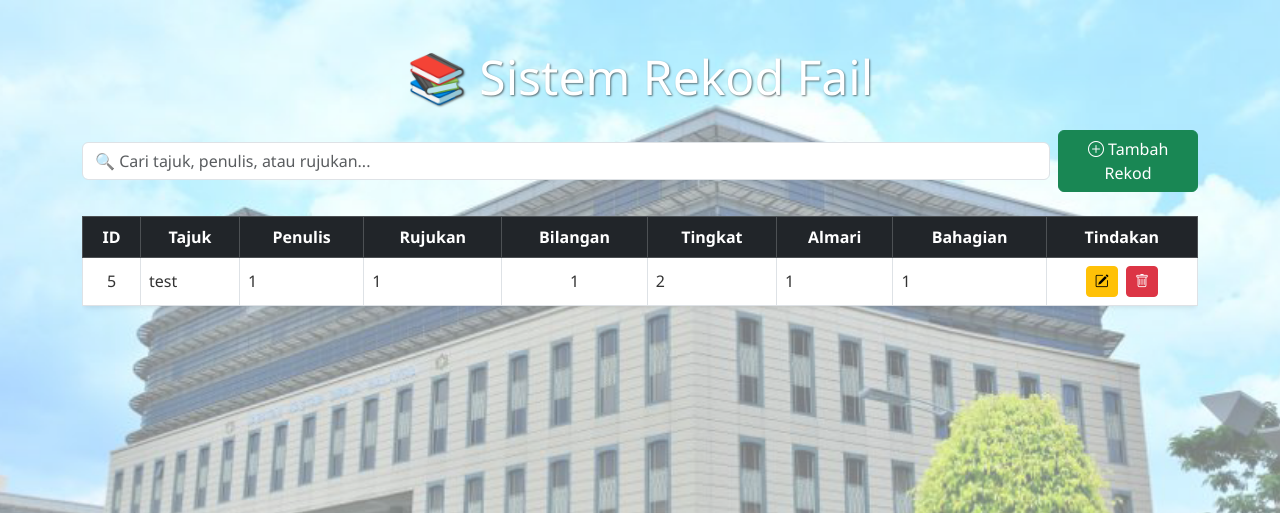
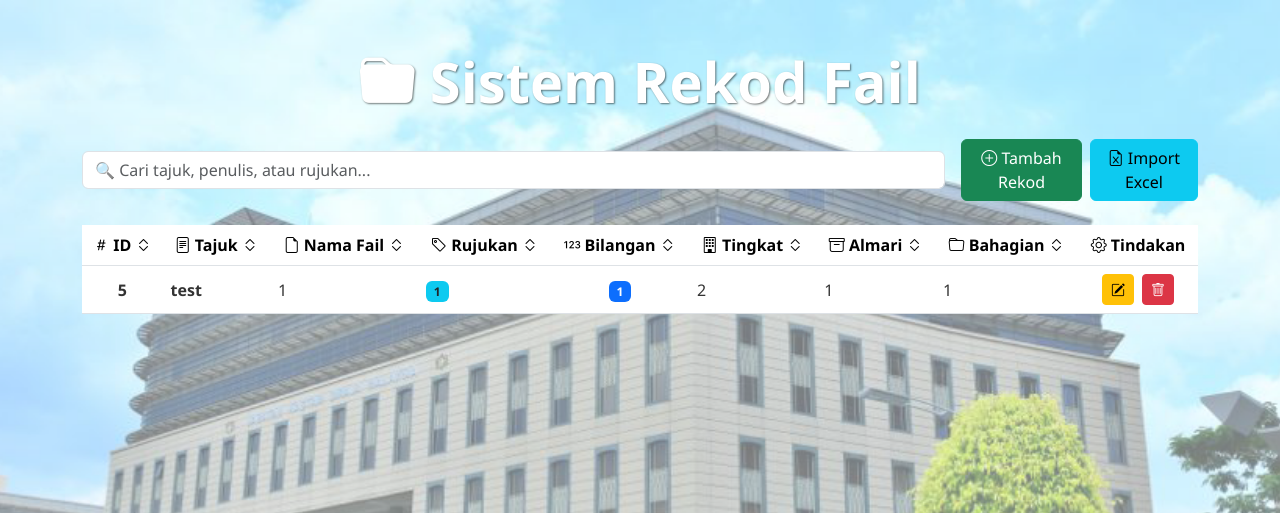
Before and after one commit to waneutron/works, a Flask app: page / in a window 1280 px wide. Shown: the top 513 px of the page. Run offline with Flask 3, Linux system fonts and the light colour scheme; data comes from the database, SQL or seed files in the repository.

Commit message:
Update index.html

```diff
--- a/templates/index.html
+++ b/templates/index.html
@@ -8,102 +8,169 @@
   <!-- Bootstrap CSS -->
   <link href="https://cdn.jsdelivr.net/npm/bootstrap@5.3.2/dist/css/bootstrap.min.css" rel="stylesheet">
 
-  <!-- Bootstrap Icons (optional but makes UI modern) -->
-  <link rel="stylesheet" href="https://cdn.jsdelivr.net/npm/bootstrap-icons@1.10.5/font/bootstrap-icons.css">
+  <!-- Bootstrap Icons -->
+  <link rel="stylesheet" href="https://cdn.jsdelivr.net/npm/bootstrap-icons@1.11.1/font/bootstrap-icons.css">
 
   <!-- Custom CSS -->
   <link rel="stylesheet" href="{{ url_for('static', filename='style.css') }}">
 </head>
 <body>
 <div class="container py-5">
-  <h1 class="mb-4 text-center text-white display-5">📚 Sistem Rekod Fail</h1>
+  <h1 class="mb-4 text-center text-white display-4 fw-bold">
+    <i class="bi bi-folder-fill"></i> Sistem Rekod Fail
+  </h1>
 
   <!-- Search and Add Button -->
-  <div class="d-flex flex-column flex-md-row justify-content-between align-items-center mb-4">
-    <input type="text" id="searchBox" class="form-control mb-2 mb-md-0 me-md-2" placeholder="🔍 Cari tajuk, penulis, atau rujukan..." />
+  <div class="d-flex flex-column flex-md-row justify-content-between align-items-center mb-4 gap-3">
+    <div class="flex-grow-1 w-100">
+      <input type="text" id="searchBox" class="form-control" placeholder="🔍 Cari tajuk, penulis, atau rujukan..." />
+    </div>
+    <div class="d-flex gap-2">
       <a href="/add" class="btn btn-success">
         <i class="bi bi-plus-circle"></i> Tambah Rekod
       </a>
+      <a href="/import" class="btn btn-info">
+        <i class="bi bi-file-earmark-excel"></i> Import Excel
+      </a>
+    </div>
   </div>
 
   <!-- Record Table -->
   <div class="table-responsive">
-    <table class="table table-hover table-bordered align-middle bg-white shadow-sm rounded" id="recordTable">
-      <thead class="table-dark text-center">
+    <table class="table table-hover align-middle" id="recordTable">
+      <thead class="text-center">
         <tr>
-          <th>ID</th>
-          <th>Tajuk</th>
-          <th>Penulis</th>
-          <th>Rujukan</th>
-          <th>Bilangan</th>
-          <th>Tingkat</th>
-          <th>Almari</th>
-          <th>Bahagian</th>
-          <th>Tindakan</th>
+          <th class="sortable" data-column="id"><i class="bi bi-hash"></i> ID <i class="bi bi-chevron-expand sort-icon"></i></th>
+          <th class="sortable" data-column="title"><i class="bi bi-file-text"></i> Tajuk <i class="bi bi-chevron-expand sort-icon"></i></th>
+          <th class="sortable" data-column="author"><i class="bi bi-file-earmark"></i> Nama Fail <i class="bi bi-chevron-expand sort-icon"></i></th>
+          <th class="sortable" data-column="isbn"><i class="bi bi-tag"></i> Rujukan <i class="bi bi-chevron-expand sort-icon"></i></th>
+          <th class="sortable" data-column="quantity"><i class="bi bi-123"></i> Bilangan <i class="bi bi-chevron-expand sort-icon"></i></th>
+          <th class="sortable" data-column="room"><i class="bi bi-building"></i> Tingkat <i class="bi bi-chevron-expand sort-icon"></i></th>
+          <th class="sortable" data-column="shelf"><i class="bi bi-archive"></i> Almari <i class="bi bi-chevron-expand sort-icon"></i></th>
+          <th class="sortable" data-column="section"><i class="bi bi-folder"></i> Bahagian <i class="bi bi-chevron-expand sort-icon"></i></th>
+          <th><i class="bi bi-gear"></i> Tindakan</th>
         </tr>
       </thead>
       <tbody id="recordBody">
+        {% if books %}
           {% for book in books %}
           <tr>
-          <td class="text-center">{{ book.id }}</td>
-          <td>{{ book.title }}</td>
+            <td class="text-center fw-bold">{{ book.id }}</td>
+            <td><strong>{{ book.title }}</strong></td>
             <td>{{ book.author }}</td>
-          <td>{{ book.isbn }}</td>
-          <td class="text-center">{{ book.quantity }}</td>
-          <td>{{ book.room }}</td>
-          <td>{{ book.shelf }}</td>
-          <td>{{ book.section }}</td>
+            <td><span class="badge bg-info text-dark">{{ book.isbn }}</span></td>
             <td class="text-center">
-            <a href="/edit/{{ book.id }}" class="btn btn-warning btn-sm me-1"><i class="bi bi-pencil-square"></i></a>
+              <span class="badge bg-primary">{{ book.quantity }}</span>
+            </td>
+            <td>{{ book.room or '-' }}</td>
+            <td>{{ book.shelf or '-' }}</td>
+            <td>{{ book.section or '-' }}</td>
+            <td class="text-center">
+              <a href="/edit/{{ book.id }}" class="btn btn-warning btn-sm me-1" title="Edit">
+                <i class="bi bi-pencil-square"></i>
+              </a>
               <form action="/delete/{{ book.id }}" method="post" style="display:inline;" onsubmit="return confirm('Adakah anda pasti mahu padam rekod ini?');">
-              <button type="submit" class="btn btn-danger btn-sm"><i class="bi bi-trash"></i></button>
+                <button type="submit" class="btn btn-danger btn-sm" title="Padam">
+                  <i class="bi bi-trash"></i>
+                </button>
               </form>
             </td>
           </tr>
           {% endfor %}
+        {% else %}
+          <tr>
+            <td colspan="9" class="text-center text-muted py-5">
+              <i class="bi bi-inbox" style="font-size: 3rem; display: block; margin-bottom: 1rem; opacity: 0.5;"></i>
+              Tiada rekod dijumpai. Klik "Tambah Rekod" untuk mula.
+            </td>
+          </tr>
+        {% endif %}
       </tbody>
     </table>
   </div>
 </div>
+
+<!-- Bootstrap JS -->
+<script src="https://cdn.jsdelivr.net/npm/bootstrap@5.3.2/dist/js/bootstrap.bundle.min.js"></script>
 
 <script>
   const searchBox = document.getElementById('searchBox');
   const recordBody = document.getElementById('recordBody');
 
   searchBox.addEventListener('input', async function() {
-    const query = this.value;
+    const query = this.value.trim();
 
+    if (query === '') {
+      // Reload page to show all records
+      window.location.reload();
+      return;
+    }
+
+    try {
       const response = await fetch(`/search?q=${encodeURIComponent(query)}`);
       const data = await response.json();
 
       recordBody.innerHTML = '';
 
       if (data.length === 0) {
-      recordBody.innerHTML = '<tr><td colspan="9" class="text-center text-muted">Tiada rekod dijumpai</td></tr>';
+        recordBody.innerHTML = `
+          <tr>
+            <td colspan="9" class="text-center text-muted py-5">
+              <i class="bi bi-search" style="font-size: 3rem; display: block; margin-bottom: 1rem; opacity: 0.5;"></i>
+              Tiada rekod dijumpai untuk "${query}"
+            </td>
+          </tr>`;
         return;
       }
 
       data.forEach(book => {
         const row = `
           <tr>
-          <td class="text-center">${book.id}</td>
-          <td>${book.title}</td>
-          <td>${book.author}</td>
-          <td>${book.isbn}</td>
-          <td class="text-center">${book.quantity}</td>
-          <td>${book.room}</td>
-          <td>${book.shelf}</td>
-          <td>${book.section}</td>
+            <td class="text-center fw-bold">${book.id}</td>
+            <td><strong>${escapeHtml(book.title)}</strong></td>
+            <td>${escapeHtml(book.author || '-')}</td>
+            <td><span class="badge bg-info text-dark">${escapeHtml(book.isbn || '-')}</span></td>
             <td class="text-center">
-            <a href="/edit/${book.id}" class="btn btn-warning btn-sm me-1"><i class="bi bi-pencil-square"></i></a>
-            <a href="/delete/${book.id}" class="btn btn-danger btn-sm" onclick="return confirm('Adakah anda pasti mahu padam rekod ini?');">
+              <span class="badge bg-primary">${book.quantity || 0}</span>
+            </td>
+            <td>${escapeHtml(book.room || '-')}</td>
+            <td>${escapeHtml(book.shelf || '-')}</td>
+            <td>${escapeHtml(book.section || '-')}</td>
+            <td class="text-center">
+              <a href="/edit/${book.id}" class="btn btn-warning btn-sm me-1" title="Edit">
+                <i class="bi bi-pencil-square"></i>
+              </a>
+              <form action="/delete/${book.id}" method="post" style="display:inline;" onsubmit="return confirm('Adakah anda pasti mahu padam rekod ini?');">
+                <button type="submit" class="btn btn-danger btn-sm" title="Padam">
                   <i class="bi bi-trash"></i>
-            </a>
+                </button>
+              </form>
             </td>
           </tr>`;
         recordBody.innerHTML += row;
       });
+    } catch (error) {
+      console.error('Error searching:', error);
+      recordBody.innerHTML = `
+        <tr>
+          <td colspan="9" class="text-center text-danger py-5">
+            <i class="bi bi-exclamation-triangle"></i> Ralat berlaku semasa mencari
+          </td>
+        </tr>`;
+    }
   });
+
+  // Helper function to escape HTML
+  function escapeHtml(text) {
+    const map = {
+      '&': '&amp;',
+      '<': '&lt;',
+      '>': '&gt;',
+      '"': '&quot;',
+      "'": '&#039;'
+    };
+    return text ? text.replace(/[&<>"']/g, m => map[m]) : '';
+  }
 </script>
 </body>
 </html>
```
Lines whose indentation alone changed are shown as unchanged.
